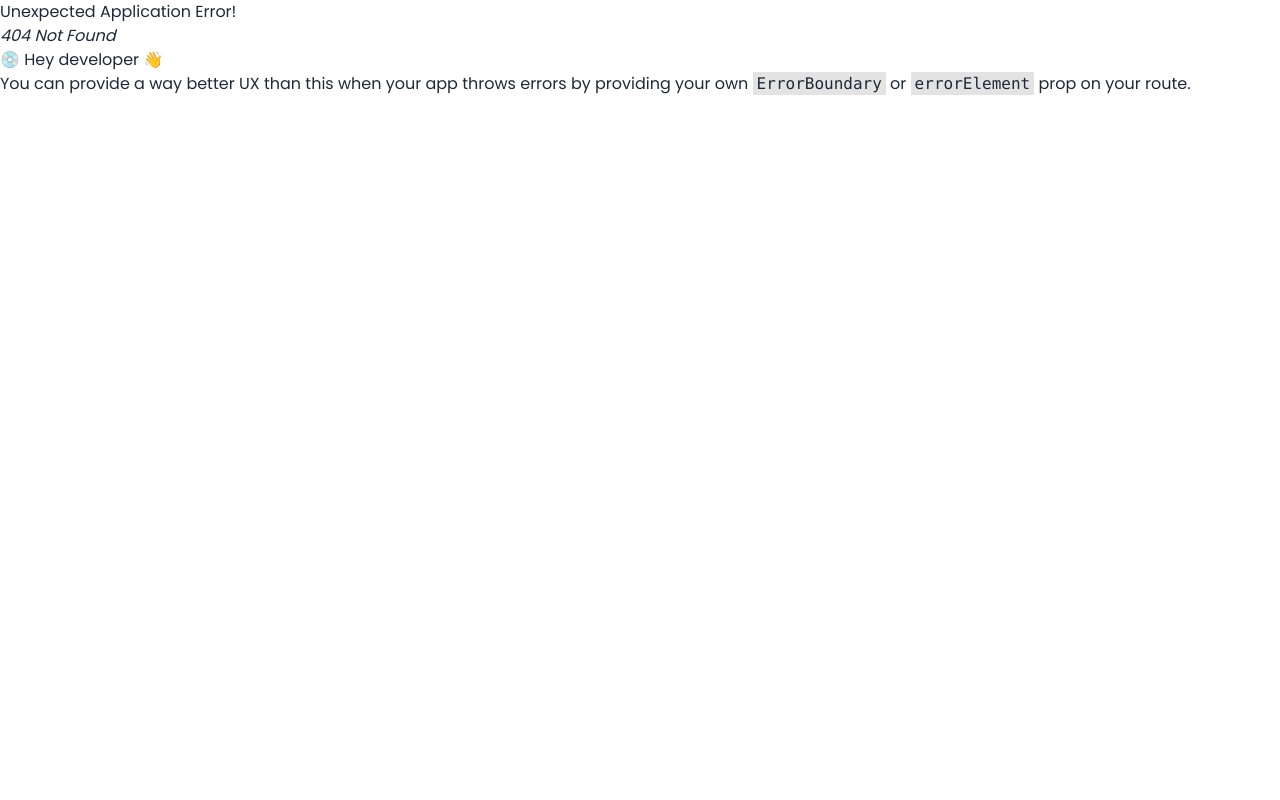
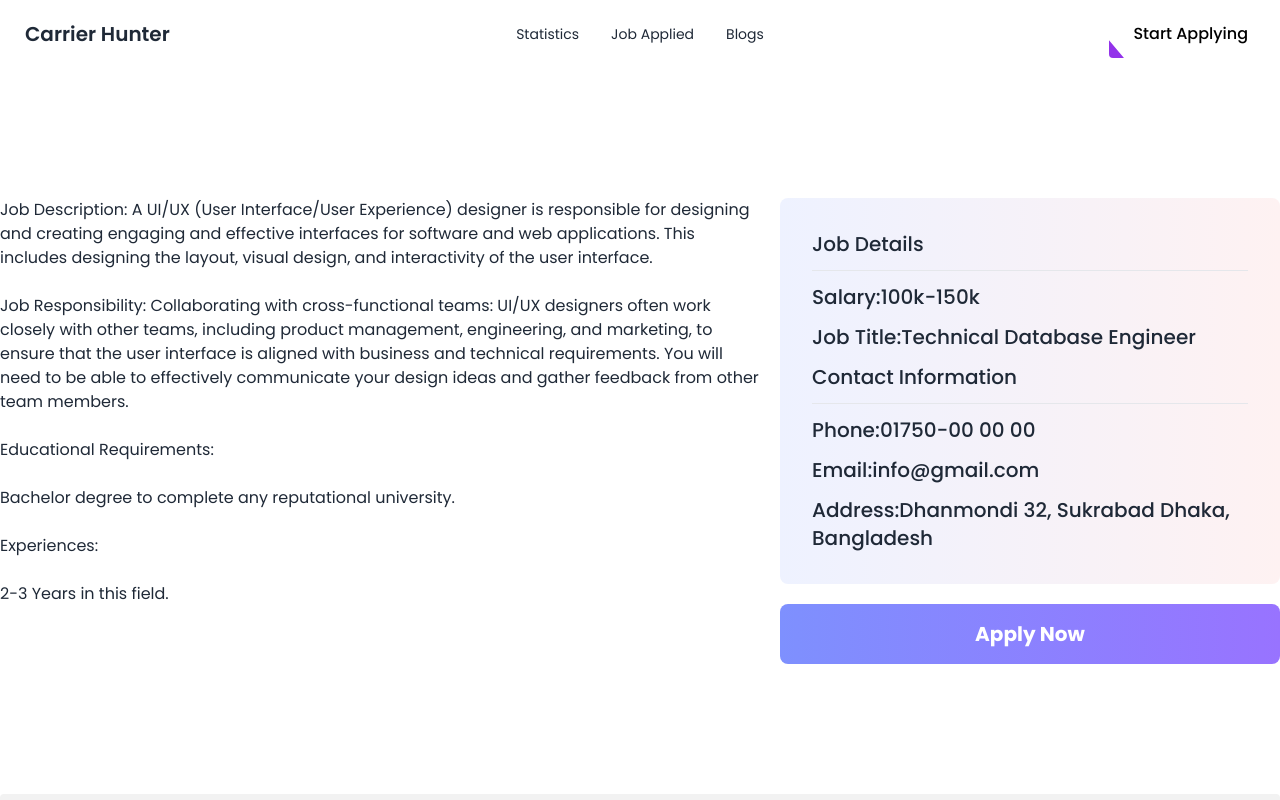
Before and after one commit to rakibgithub21/react-route-Carier-hub-job-hunter-, a React (Vite) app: page /job-details/1 in a window 1280 px wide. Before the commit this address had no page. Shown: the top 800 px of the page. Built offline with nearby package versions, Linux system fonts and the light colour scheme.

Commit message:
added job details

```diff
--- /dev/null
+++ b/src/Pages/JobDetails.jsx
@@ -0,0 +1,44 @@
+
+import { useLoaderData, useParams } from "react-router-dom";
+
+const JobDetails = () => {
+    const jobs = useLoaderData();
+    console.log(jobs);
+
+    const { id } = useParams();
+    const job = jobs.find(job => job.id === parseInt(id));
+    console.log(job);
+    return (
+        <div className="grid grid-cols-5 container mx-auto gap-5 min-h-[calc(100vh-272px)] py-[130px]">
+            <div className="col-span-3  space-y-6 ">
+                <p>Job Description: {job.job_description}</p>
+                <p>Job Responsibility: {job.job_responsibility}</p>
+                <p>Educational Requirements:</p>
+                <p>{job.educational_requirements}</p>
+                <p>Experiences:</p>
+                <p>{job.experiences}</p>
+
+            </div>
+
+            <div className=" col-span-2 ">
+                <div className="bg-gradient-to-r from-indigo-50 text-xl font-medium to-red-50 p-8 space-y-3 mb-5 rounded-lg">
+                    <p>Job Details</p>
+                    <hr />
+                    <p>Salary:{job.salary}</p>
+                    <p>Job Title:{job.job_title}</p>
+                    <p>Contact Information</p>
+                    <hr />
+                    <p>Phone:{job.contact_information.phone}</p>
+                    <p>Email:{job.contact_information.email}</p>
+                    <p>Address:{job.contact_information.address}</p>
+                </div>
+                <div className="bg-gradient-to-r from-[#7E90FE] to-[#9873FF] rounded-lg font-bold text-xl text-white">
+                    <button className="w-full py-4">Apply Now</button>
+                </div>
+
+            </div>
+        </div>
+    );
+};
+
+export default JobDetails;
--- a/src/components/FeatureJob/Feature.jsx
+++ b/src/components/FeatureJob/Feature.jsx
@@ -1,8 +1,10 @@
+/* eslint-disable react/prop-types */
+import { Link } from "react-router-dom";
 
 // eslint-disable-next-line react/prop-types
 const Feature = ({ feature }) => {
-    console.log(feature);
-    const { company_name, remote_or_onsite, logo, location, job_type, job_title, salary } = feature;
+    // console.log(feature);
+    const { company_name, remote_or_onsite, logo, location, job_type, job_title, salary,id } = feature;
     return (
         <div className="border border-[#E8E8E8] p-10 rounded-xl my-5">
             <img className="w-[130px] h-[50px]" src={logo} alt="" />
@@ -17,10 +19,10 @@ const Feature = ({ feature }) => {
                 <h3>{salary}</h3>
             </div>
             <div className="mt-2">
-                <a href="#_" className="relative inline-flex items-center justify-start px-6 py-3 overflow-hidden font-medium transition-all bg-white rounded hover:bg-white group">
+                <Link to={`/job-details/${id}`} className="relative inline-flex items-center justify-start px-6 py-3 overflow-hidden font-medium transition-all bg-white rounded hover:bg-white group">
                     <span className="w-48 h-48 rounded rotate-[-40deg] bg-purple-600 absolute bottom-0 left-0 -translate-x-full ease-out duration-500 transition-all translate-y-full mb-9 ml-9 group-hover:ml-0 group-hover:mb-32 group-hover:translate-x-0"></span>
                     <span className="relative w-full text-left text-black transition-colors duration-300 ease-in-out group-hover:text-white">View Details</span>
-                </a>
+                </Link>
             </div>
 
         </div>
--- a/src/components/routes/Routes.jsx
+++ b/src/components/routes/Routes.jsx
@@ -6,6 +6,7 @@ import Home from "../../Pages/Home";
 import Statistics from '../../Pages/Statistics'
 import AppliedJobs from "../../Pages/AppliedJobs";
 import Blog from "../../Pages/Blog";
+import JobDetails from "../../Pages/JobDetails";
 
 export const router = createBrowserRouter([
     {
@@ -27,6 +28,11 @@ export const router = createBrowserRouter([
             {
                 path: '/blogs',
                 element:<Blog></Blog>
+            },
+            {
+                path: '/job-details/:id',
+                element: <JobDetails></JobDetails>,
+                loader:()=>fetch('../jobs.json')
             }
         ]
    }
```
